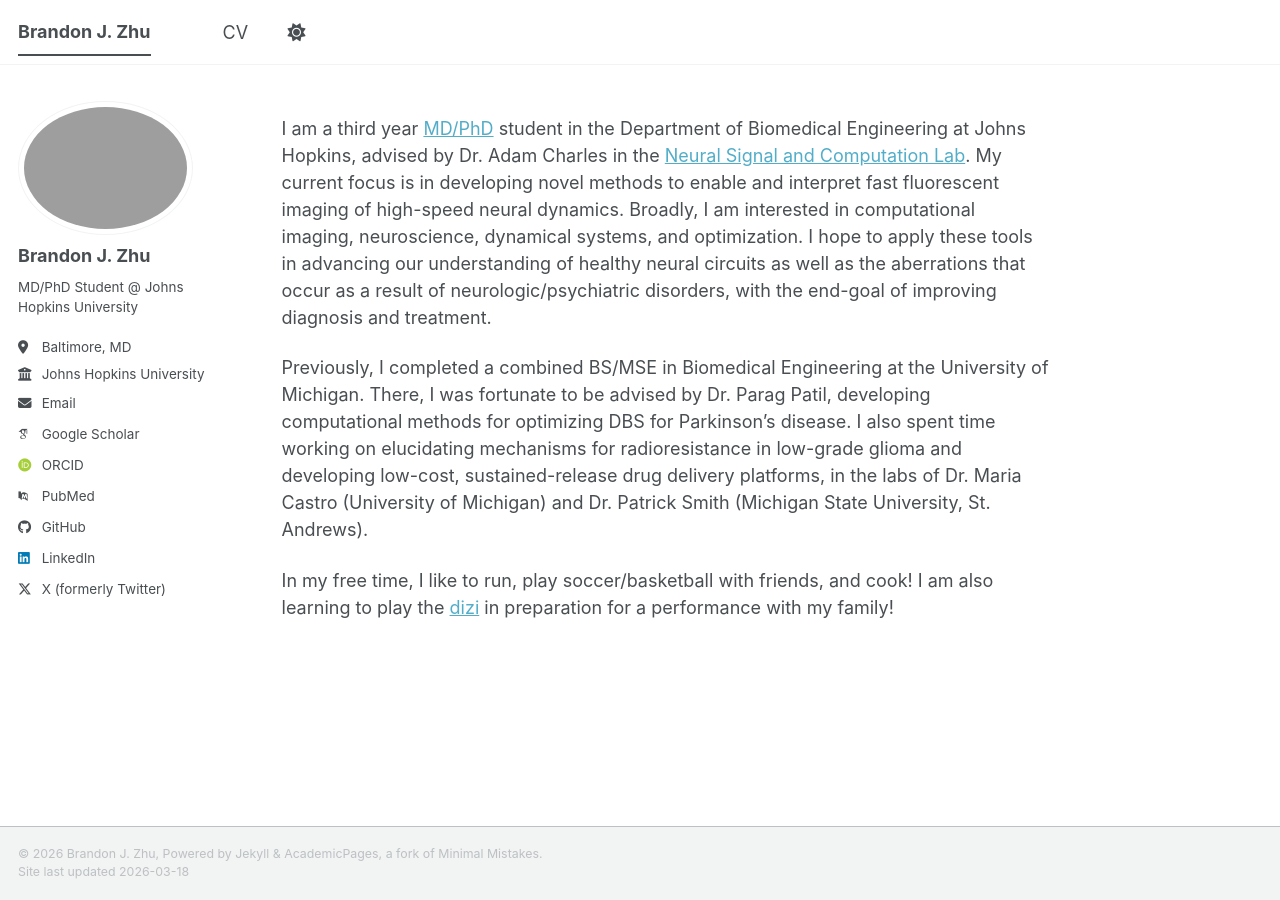
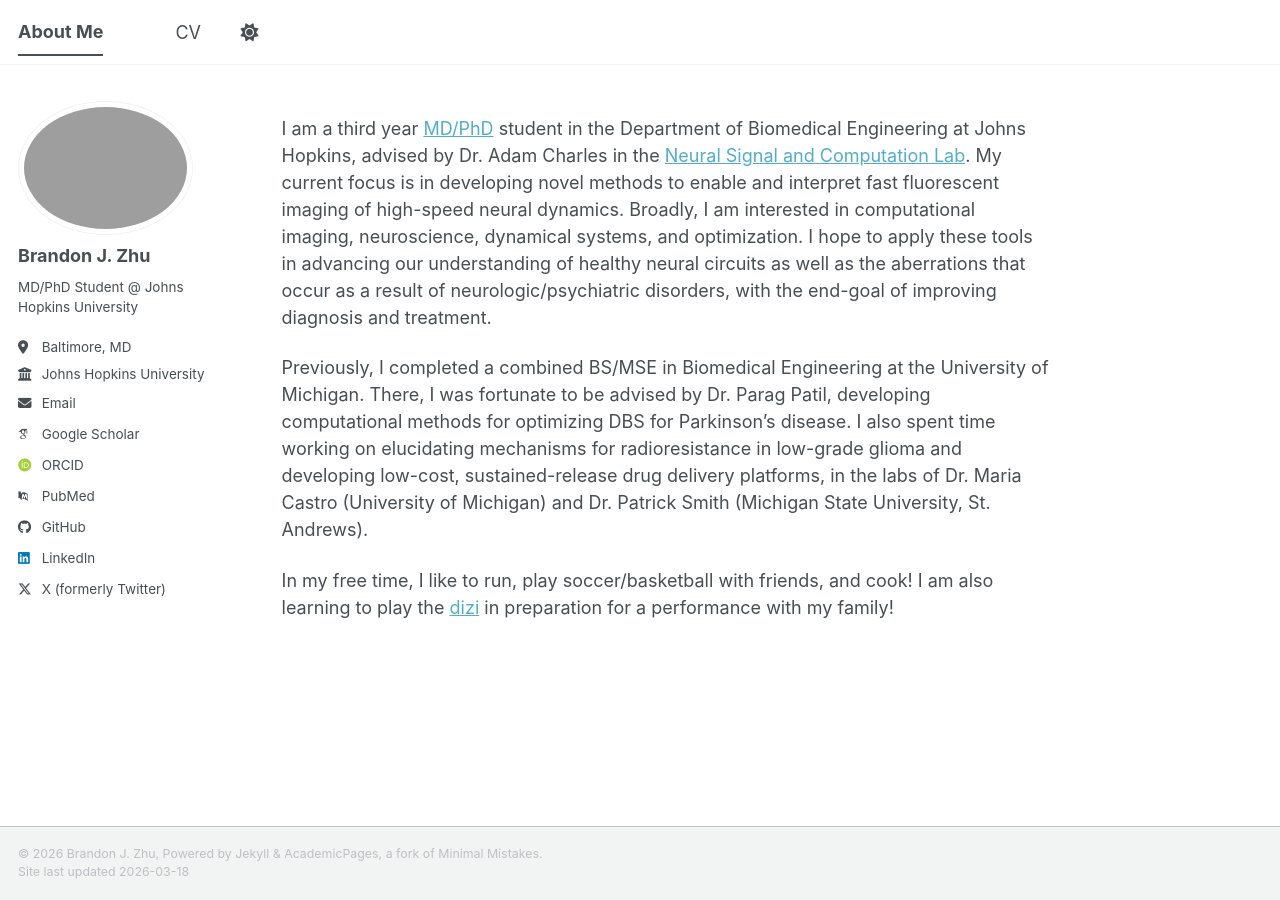
Before and after one commit to brnadonz/brnadonz.github.io, a Jekyll site: the page built from _pages/about.md, in a window 1280 px wide. Built offline with Jekyll 4.4.1, drawn with Linux system fonts in a browser that asks for light colours; some web fonts are replaced; a script bundle is joined from its source files by our own code; library files that are not in the unit come from our copies.

Commit message:
minor title change

```diff
--- a/_config.yml
+++ b/_config.yml
@@ -9,7 +9,7 @@
 # Basic Site Settings
 locale                   : "en-US"
 site_theme               : "default" # The available themes options are "default", "air", "sunrise", "mint", "dirt" and "contrast"
-title                    : "Brandon J. Zhu"
+title                    : "About Me"
 title_separator          : "-"
 name                     : &name "Brandon J. Zhu"
 description              : &description "Brandon Zhu's Personal Page"   # Update this with a general description of your site, this is the default if not overridden by a page
```
Also changed, not shown: 1 other file.
